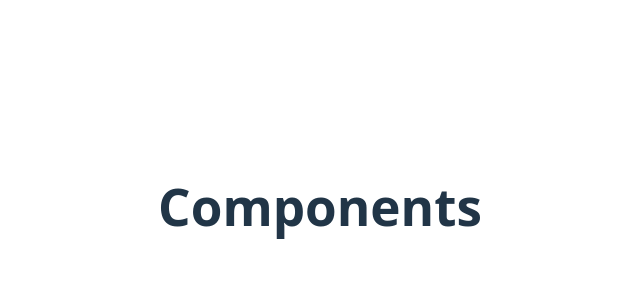
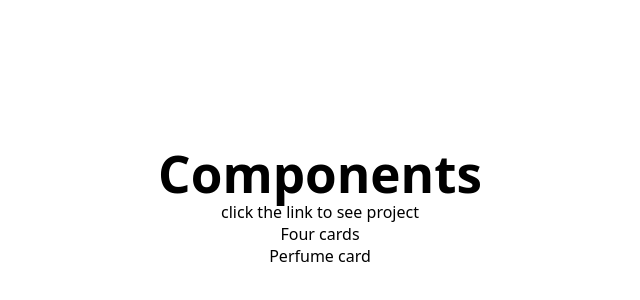
Before and after one commit to unachoza/Frontend-Mentor-Collection, a React (Vite) app: page / in a window 1280 px wide. Shown: the part 194-494 px from the top of the page, without its empty margins (320-960 px from the left). Built offline with nearby package versions, Linux system fonts and the light colour scheme.

Commit message:
added links to pages

```diff
--- a/src/App.css
+++ b/src/App.css
@@ -9,6 +9,7 @@
 html,
 body {
 	height: 100%;
+	color: black;
 }
 
 body {
--- a/src/App.tsx
+++ b/src/App.tsx
@@ -1,9 +1,21 @@
+import { Link } from "react-router";
 import "./App.css";
 
 function App() {
 	return (
 		<>
 			<h1>Components</h1>
+			<div>click the link to see project</div>
+			<div>
+				<ol>
+					<li>
+						<Link to="/four">Four cards</Link>
+					</li>
+					<li>
+						<Link to="/perfume">Perfume card</Link>
+					</li>
+				</ol>
+			</div>
 		</>
 	);
 }
--- a/src/main.tsx
+++ b/src/main.tsx
@@ -9,8 +9,8 @@ createRoot(document.getElementById("root")!).render(
 	<BrowserRouter>
 		<Routes>
 			<Route path="/" element={<App />} />
-			<Route path="/perfume" element={<ParfumProductCard />} />
-			<Route path="/four" element={<FourCardFeatureSections />} />
+			<Route path="perfume" element={<ParfumProductCard />} />
+			<Route path="four" element={<FourCardFeatureSections />} />
 		</Routes>
 	</BrowserRouter>
 );
```
